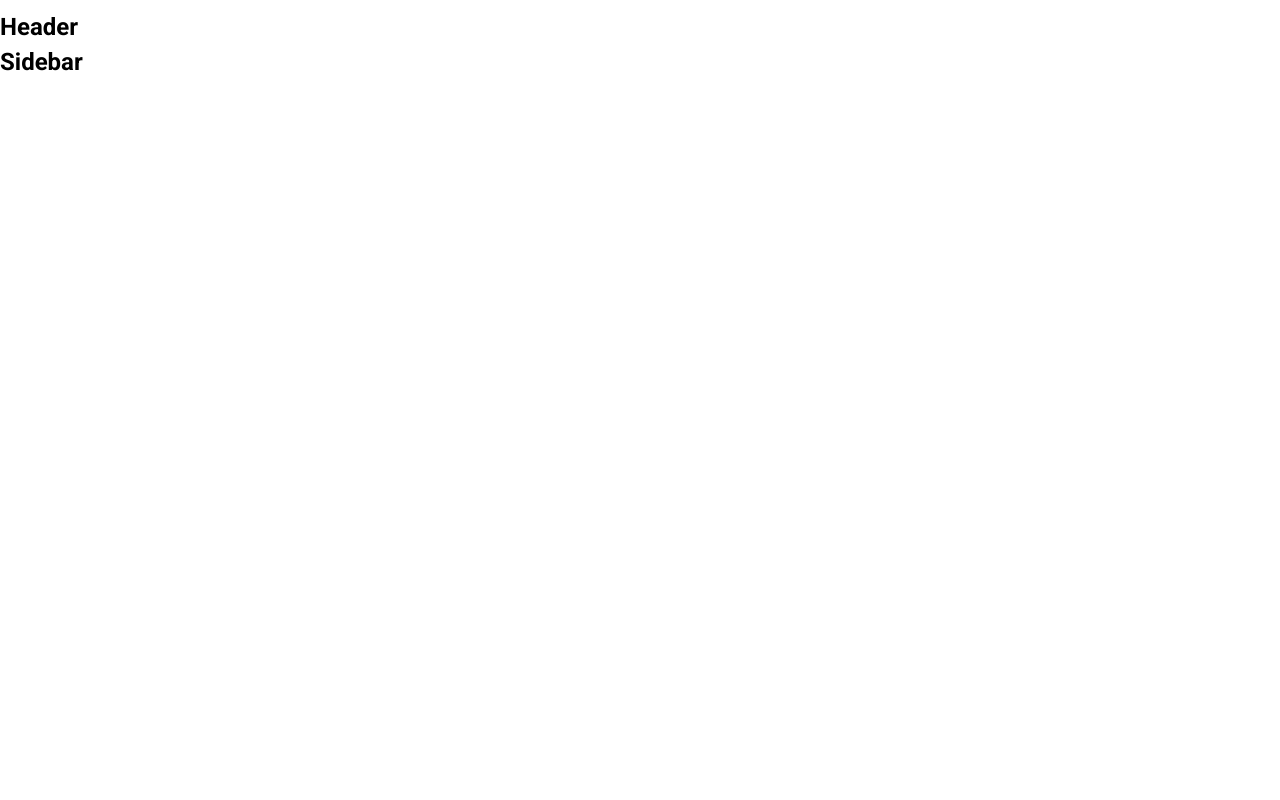
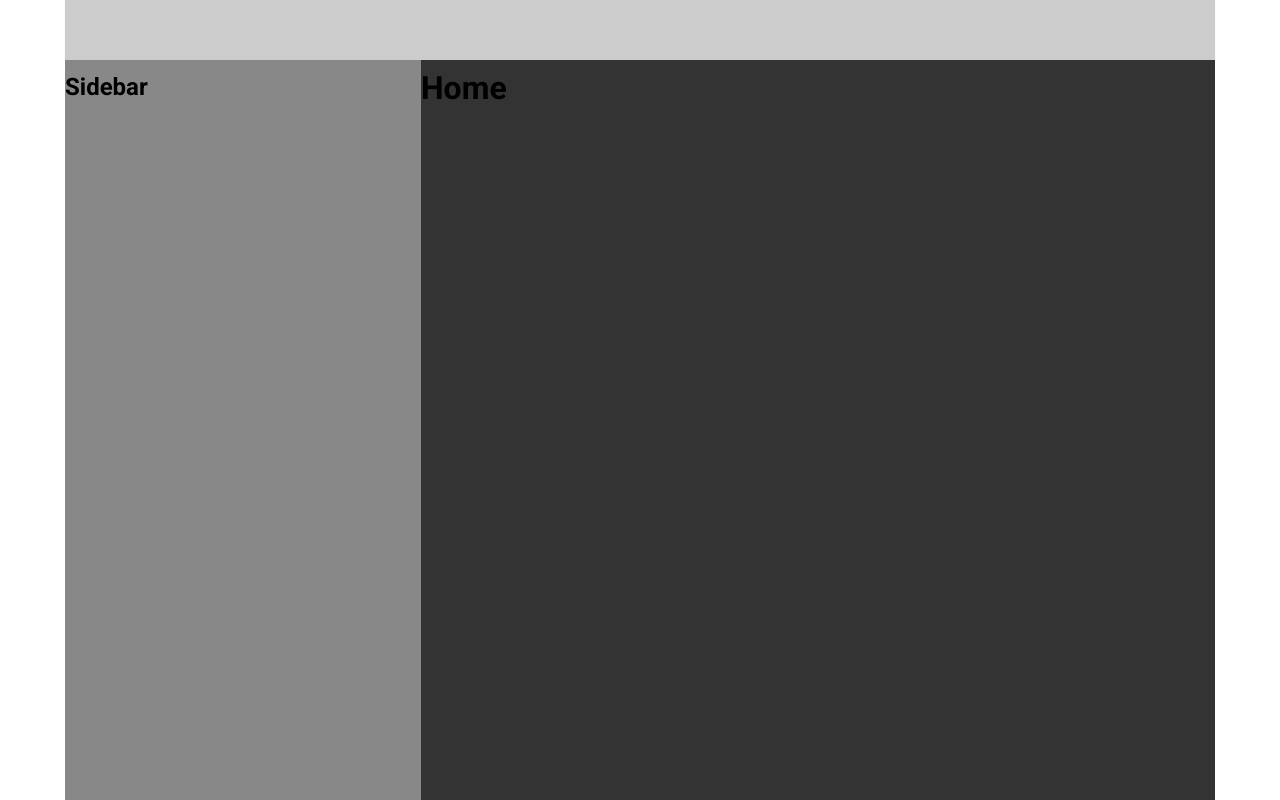
Before and after one commit to hoale240803/fe-notebook, a React (Create React App) app in the folder tiktok/: page / in a window 1280 px wide. Shown: the top 800 px of the page. Built offline with nearby package versions, Linux system fonts and the light colour scheme; the HTML template or start-up script is replaced by a standard one.

Commit message:
Construct default layout

```diff
--- a/tiktok/config-overrides.js
+++ b/tiktok/config-overrides.js
@@ -1,4 +1,14 @@
-const { override, useBabelRc } = require("customize-cra");
+const { override, useBabelRc, adjustStyleLoaders } = require('customize-cra');
 
-// eslint-disable-next-line react-hooks/rules-of-hooks
-module.exports = override(useBabelRc());
+module.exports = override(
+    // eslint-disable-next-line react-hooks/rules-of-hooks
+    useBabelRc(),
+    adjustStyleLoaders(({ use: [, , postcss, resolve, sass] }) => {
+        if (sass) {
+            sass.options.sassOptions = {
+                // Use the modern JS API
+                api: 'modern-compiler',
+            };
+        }
+    }),
+);
--- a/tiktok/package.json
+++ b/tiktok/package.json
@@ -7,6 +7,7 @@
     "@testing-library/jest-dom": "^6.6.3",
     "@testing-library/react": "^16.3.0",
     "@testing-library/user-event": "^13.5.0",
+    "classnames": "^2.5.1",
     "normalize.css": "^8.0.1",
     "react": "^19.1.0",
     "react-app-rewired": "^2.2.1",
--- a/tiktok/src/components/GlobalStyle.scss
+++ b/tiktok/src/components/GlobalStyle.scss
@@ -3,6 +3,8 @@
 
 :root {
     --primary: #fe2c55;
+    --default-layout-header-height: 60px;
+    --default-layout-width: 1150px;
 }
 
 html {
--- /dev/null
+++ b/tiktok/src/components/Layout/DefaultLayout/DefaultLayout.module.scss
@@ -0,0 +1,12 @@
+.wrapper {
+    display: flex;
+    flex-direction: column;
+    align-items: center;
+}
+
+.container {
+    width: var(--default-layout-width, 1150px);
+    min-height: 1000px;
+    background-color: #333;
+    display: flex;
+}
--- a/tiktok/src/components/Layout/DefaultLayout/Header/index.js
+++ /dev/null
@@ -1,5 +0,0 @@
-function Header() {
-    return <h2>Header</h2>;
-}
-
-export default Header;
--- /dev/null
+++ b/tiktok/src/components/Layout/DefaultLayout/Sidebar/Sidebar.module.scss
@@ -0,0 +1,16 @@
+.wrapper {
+    width: 356px;
+    min-height: 1000px;
+    background-color: #888;
+}
+
+.container {
+    width: var(--default-layout-width, 1150px);
+    display: flex;
+}
+
+.content {
+    flex: 1;
+    background-color: #ccc;
+    min-height: 1000px;
+}
--- a/tiktok/src/components/Layout/DefaultLayout/Sidebar/index.js
+++ b/tiktok/src/components/Layout/DefaultLayout/Sidebar/index.js
@@ -1,5 +1,14 @@
+import classnames from 'classnames/bind';
+import styles from './Sidebar.module.scss';
+
+const cx = classnames.bind(styles);
+
 function Sidebar() {
-    return <h2>Sidebar</h2>;
+    return (
+        <aside className={cx('wrapper')}>
+            <h2>Sidebar</h2>
+        </aside>
+    );
 }
 
 export default Sidebar;
--- a/tiktok/src/components/Layout/DefaultLayout/index.js
+++ b/tiktok/src/components/Layout/DefaultLayout/index.js
@@ -1,12 +1,17 @@
-import Header from './Header';
+import classNames from 'classnames/bind';
+import Header from '~/components/Layout/components/Header';
+import styles from './DefaultLayout.module.scss';
 import Sidebar from './Sidebar';
 
-function DefaultLayout() {
+const cx = classNames.bind(styles);
+
+function DefaultLayout({ children }) {
     return (
-        <div>
+        <div className={cx('wrapper')}>
             <Header />
-            <div className="container">
+            <div className={cx('container')}>
                 <Sidebar />
+                <div className={cx('content')}>{children}</div>
             </div>
         </div>
     );
--- /dev/null
+++ b/tiktok/src/components/Layout/components/Header/Header.module.scss
@@ -0,0 +1,13 @@
+.wrapper {
+    height: var(--default-layout-header-height, 60px);
+    box-shadow: 0px 1px 1px rgb(0 0 0/ 12%);
+    display: flex;
+    justify-content: center;
+    background-color: #eee;
+}
+
+.inner {
+    height: 100%;
+    width: 1150px;
+    background-color: #ccc;
+}
--- /dev/null
+++ b/tiktok/src/components/Layout/components/Header/index.js
@@ -0,0 +1,17 @@
+import classNames from 'classnames/bind';
+import styles from './Header.module.scss';
+
+const cx = classNames.bind(styles);
+
+function Header() {
+    return (
+        <header className={cx('wrapper')}>
+            <div className={cx('inner')}>
+                {/* Logo */}
+                {/* Search */}
+            </div>
+        </header>
+    );
+}
+
+export default Header;
```
Also changed, not shown: tiktok/src/components/Layout/HeaderOnly/index.js (added, +14 -0 lines), 2 other files (tests, documents, lock files or other folders).
